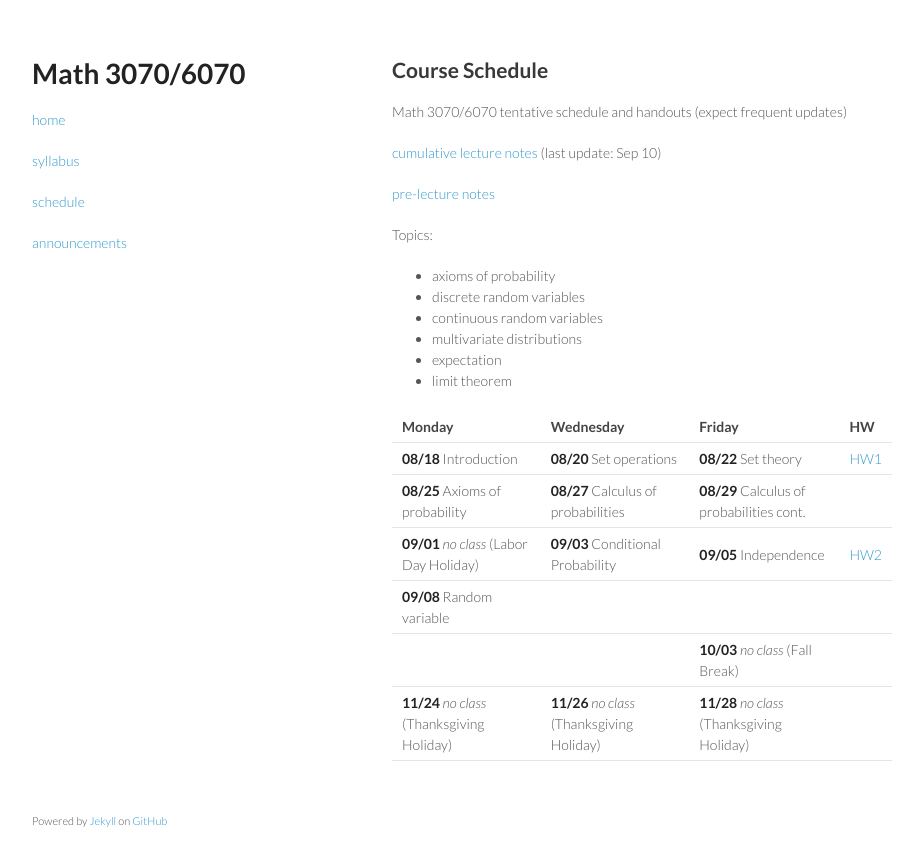
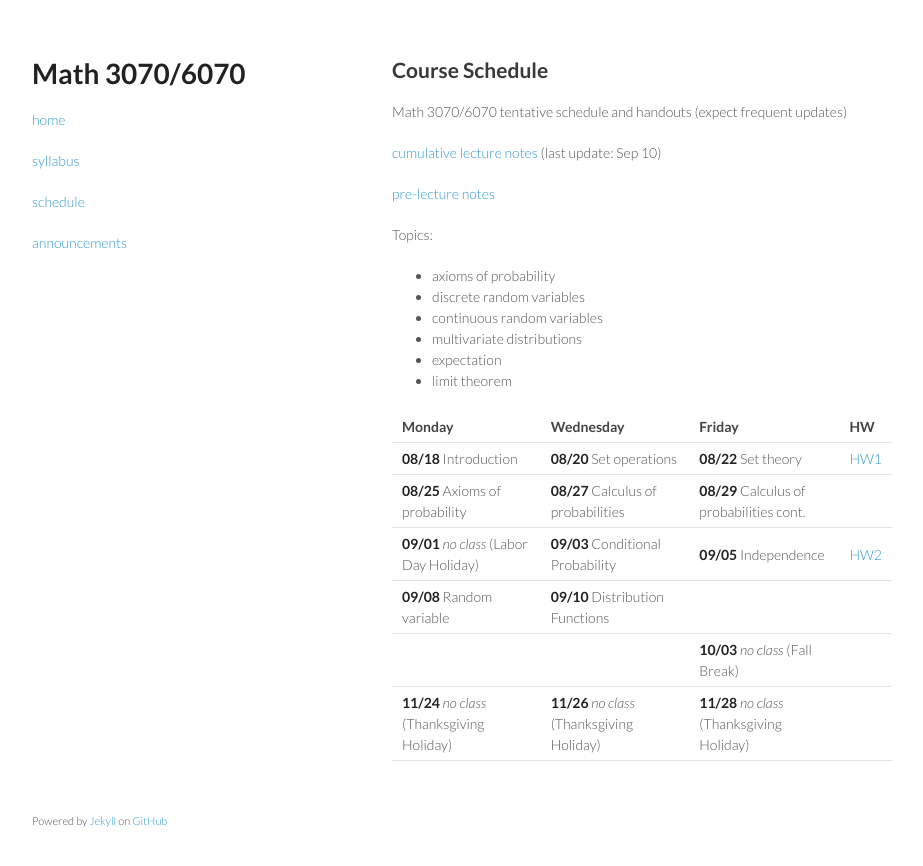
Before and after one commit to tulane-math-3070/2025Fall, a Jekyll site: the page built from schedule/schedule.md, in a window 1280 px wide. Shown: the top 866 px of the page, without its empty margins (178-1101 px from the left). Built offline with Jekyll 4.4.1, drawn with Linux system fonts in a browser that asks for light colours.

```diff
--- a/schedule/schedule.md
+++ b/schedule/schedule.md
@@ -29,6 +29,6 @@ Topics:
 | **08/18** Introduction | **08/20** Set operations   | **08/22** Set theory  | [HW1](../HW/HW1/HW1.pdf) |
 | **08/25** Axioms of probability | **08/27** Calculus of probabilities | **08/29** Calculus of probabilities cont. | |
 | **09/01** _no class_ (Labor Day Holiday) | **09/03** Conditional Probability | **09/05** Independence | [HW2](../HW/HW1.5/HW2.pdf) |
-| **09/08** Random variable | | | |
+| **09/08** Random variable | **09/10** Distribution Functions | | |
 | | | **10/03** _no class_ (Fall Break) | |
 | **11/24** _no class_ (Thanksgiving Holiday) | **11/26**  _no class_ (Thanksgiving Holiday) | **11/28**  _no class_ (Thanksgiving Holiday) | |
```
Also changed, not shown: 2 other files.
